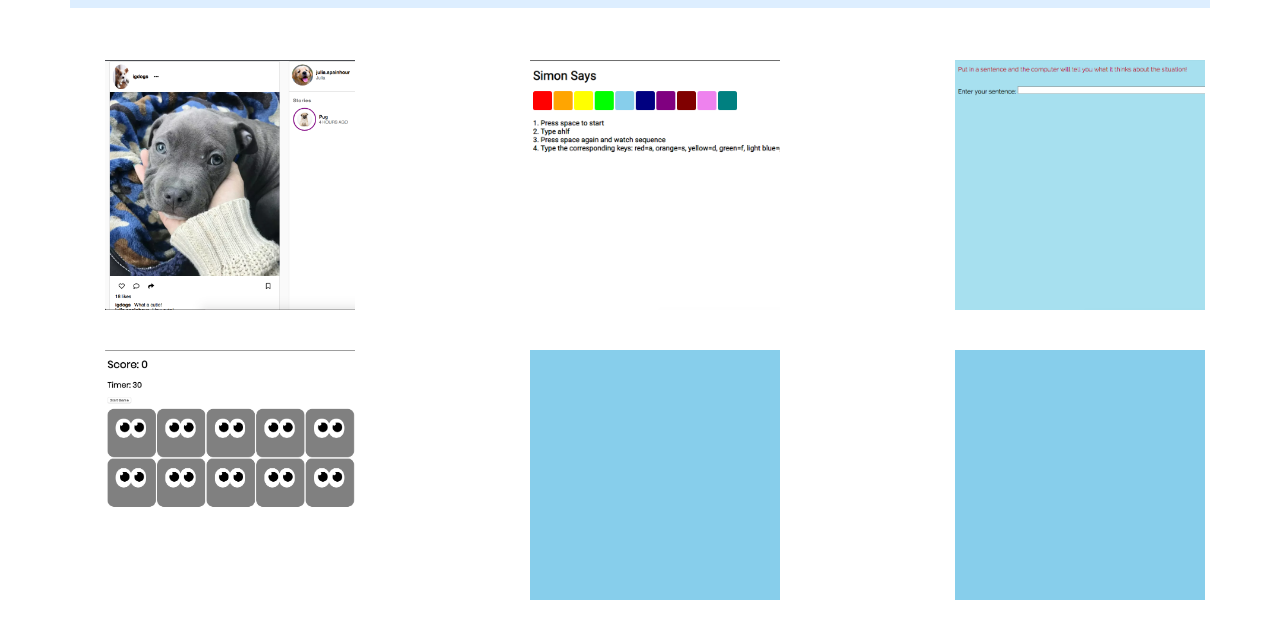
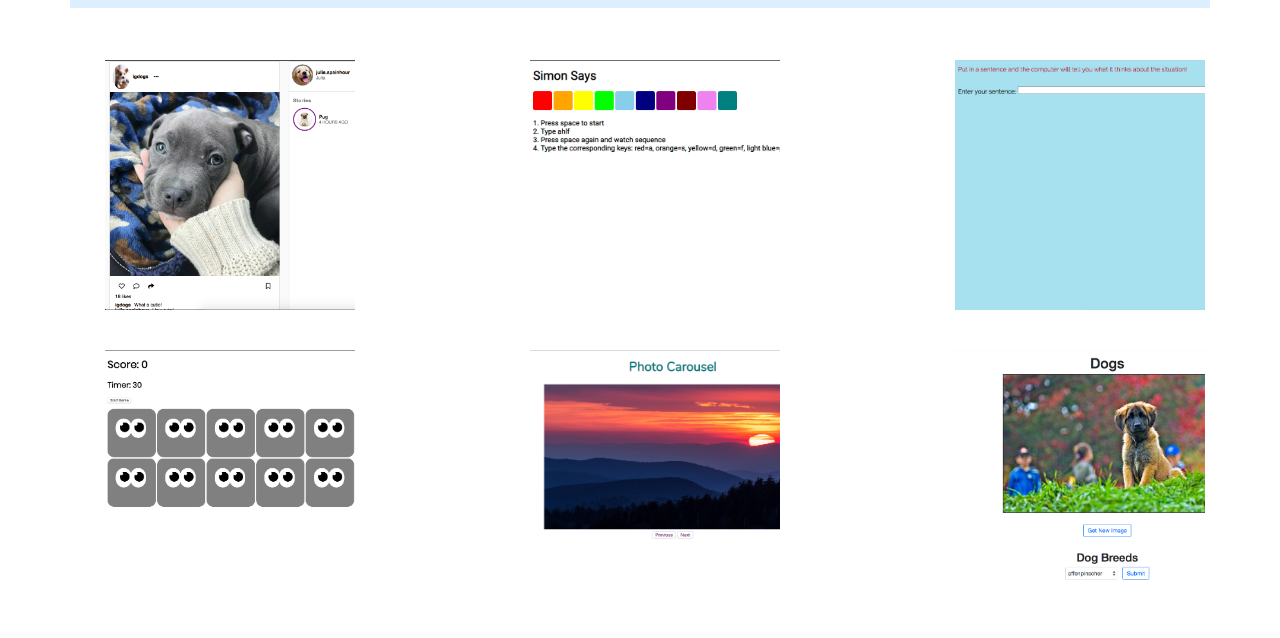
Before and after one commit to jules317/jules317.github.io, a plain HTML site: page index.html in a window 1280 px wide. Shown: the part 184-822 px from the top of the page. Drawn offline with nearby package versions, Linux system fonts and the light colour scheme.

Commit message:
Added photos

```diff
--- a/main.css
+++ b/main.css
@@ -40,3 +40,9 @@ h2{font-family: 'Assistant', sans-serif;}
 .project-4 {
   background-image: url("Portfolio-pics/whack-a-mole.png")
 }
+.project-5 {
+  background-image: url("Portfolio-pics/photo-car.png")
+}
+.project-6 {
+  background-image: url("Portfolio-pics/dog-enc.png")
+}
```
Also changed, not shown: Portfolio-pics/dog-enc.png (added), Portfolio-pics/photo-car.png (added).
